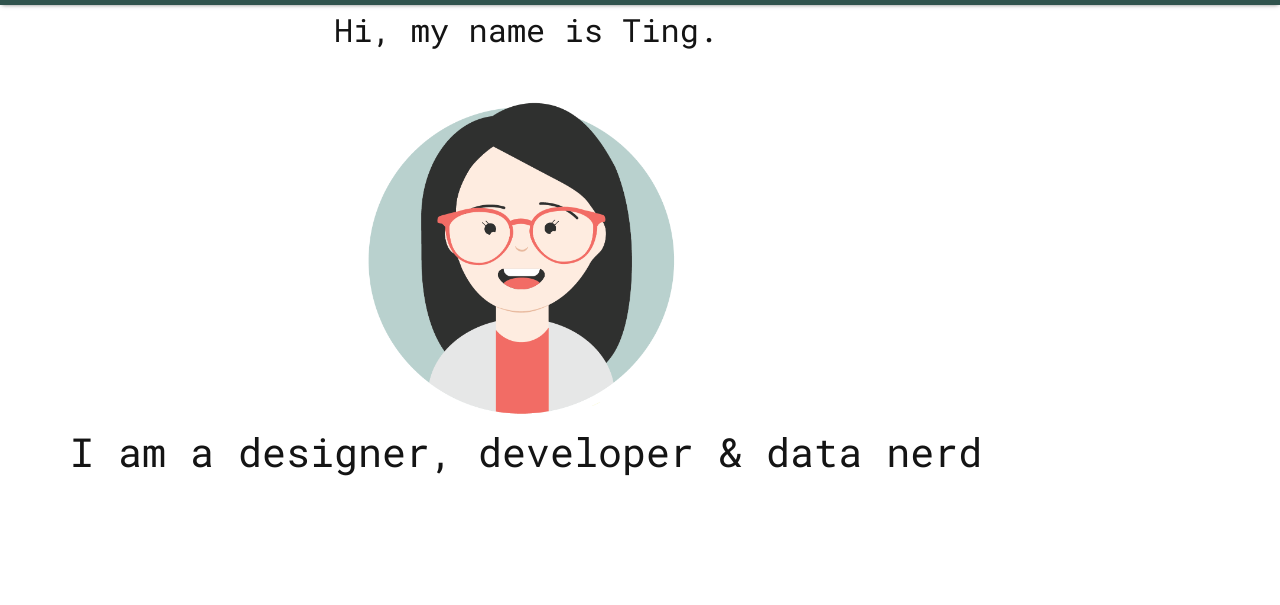
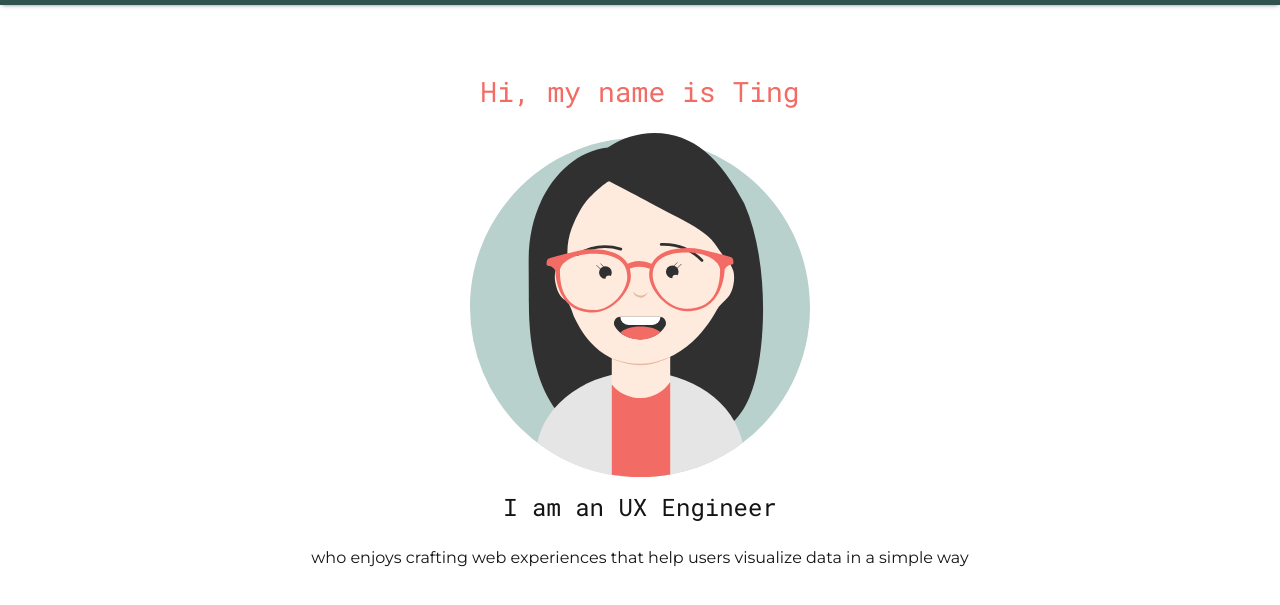
Before and after one commit to itingw/portfolio, a website: page index.html in a window 1280 px wide. Shown: the part 53-658 px from the top of the page. Drawn offline with nearby package versions, Linux system fonts and the light colour scheme.

Commit message:
complete welcome page

```diff
--- a/css/styles.less
+++ b/css/styles.less
@@ -2,6 +2,7 @@
 @teal: #4ECDC4;
 @teal-light: #ADEEE3;
 @gray-dark: #141414;
+@red-pastel: #F26C65;
 
 h1, h2, h3, h4, h5 {
   font-family: 'Roboto Mono', monospace;
@@ -11,6 +12,23 @@ h1, h2, h3, h4, h5 {
 p {
   font-family: 'Montserrat', sans-serif;
   color: @gray-dark;
+}
+
+::-webkit-scrollbar {
+    width: 8px;
+}
+
+::-webkit-scrollbar-track {
+  background-color: transparent;
+}
+
+::-webkit-scrollbar-thumb {
+    border-radius: 10px;
+    background: @teal;
+}
+
+.highlight-text-red {
+  color: @red-pastel;
 }
 
 .navbar {
@@ -39,9 +57,6 @@ p {
 }
 
 .jumbotron {
-    background-color: white;
+  background-color: white;
+  padding: 7rem 0;
 }
-
-.portrait {
-  width: 400px;
-}
--- a/index.html
+++ b/index.html
@@ -39,15 +39,14 @@
   </nav>
   <header class="jumbotron">
     <div class ="container">
-      <section class ="row">
-        <div class="text-center">
-          <h2> Hi, my name is Ting. </h2>
-          <div class="col-8 offset-2">
-            <img src="img/portrait.png" class="portrait" alt="a portrait of ting">
-          </div>
-          <h1>I am a designer, developer & data nerd</h1>
+      <div class ="row align-items-center justify-content-center">
+        <div class="col text-center">
+          <h3 class="highlight-text-red p-3"> Hi, my name is Ting</h3>
+          <img src="img/portrait.svg" class="col-10 col-sm-8 col-md-6 col-lg-4" alt="a portrait of ting">
+          <h4 class="p-3">I am an UX Engineer</h4>
+          <p>who enjoys crafting web experiences that help users visualize data in a simple way</p>
         </div>
-      </section>
+      </div>
     </div>
   </header>
 
```
Also changed, not shown: css/styles.css, img/portrait.png (deleted), img/portrait.svg (added).
